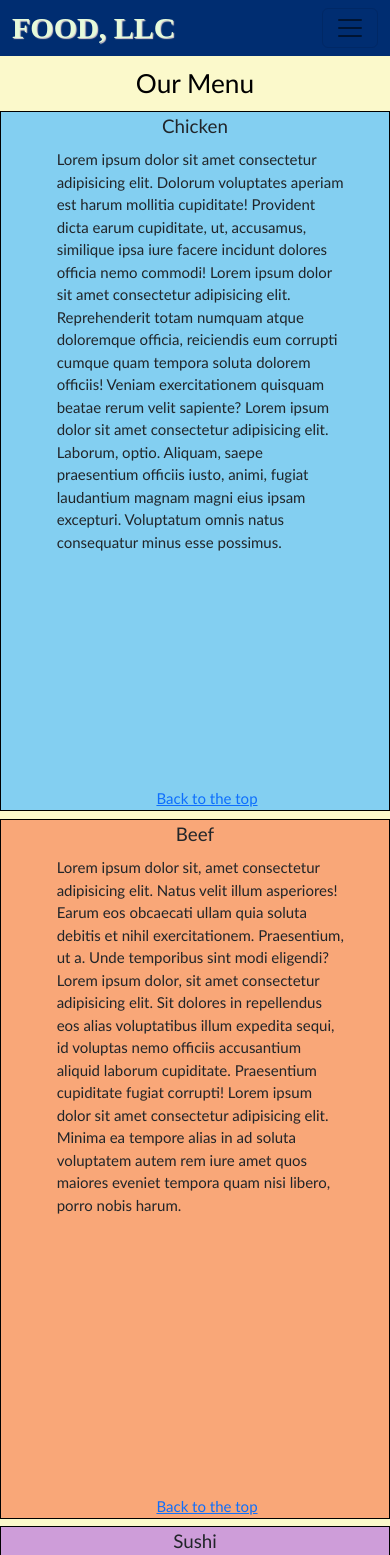
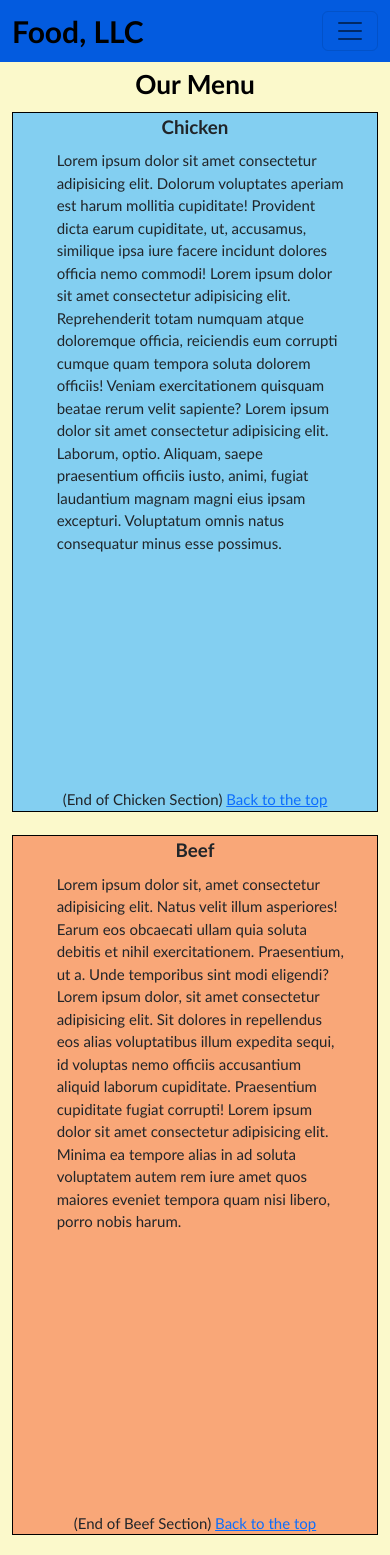
Before and after one commit to JustinkL1/jhu-frontend, a plain HTML site: page module3-solution/index.html in a window 390 px wide. Shown: the top 1555 px of the page. Drawn offline with Linux system fonts and the light colour scheme.

Commit message:
Module 3 v2

```diff
--- a/module3-solution/css/styles.css
+++ b/module3-solution/css/styles.css
@@ -5,32 +5,36 @@ body {
 }
 
 #header-nav {
-  background-color: #002d71;
+  background-color: #035bdf;
   border-radius: 0;
   border: 0;
 }
 
 .navbar-brand h1{ /* Restaurant name */
-  font-family: 'Lora', serif;
-  color: #e6fada;
+  color: black;
   font-size: 1.5em;
-  text-transform: uppercase;
   font-weight: bold;
-  text-shadow: 1px 1px 1px rgb(224, 210, 210);
   margin-top: 0;
   margin-bottom: 0;
-  line-height: .75;
 }
 
 #collapsable-nav{
-  background-color: #d5d4e6;
+  background-color: #0a9bf5;
+}
+
+#collapsable-nav li{
+  border: 2px solid black;
+}
+#collapsable-nav li:hover{
+  background-color: #84cbf7;
 }
 
 #menu-title{
     color: black;
     font-size: 175%;
-    margin-top: 3%;
+    margin-top: 2%;
     margin-bottom: 3%;
+    font-weight: bold;
 }
 
 
@@ -49,29 +53,20 @@ body {
 
 h3 {
   padding:3px;
-  /* border: 1px solid black; */
   font-size: 125%;
-  /* position: absolute; */
   top:0;
   right:0;
+  font-weight: bold;
 }
 
-
-/* #chickenheader {
-  background-color: #83cff1;
-} */
 #chickensection{
   background-color: #83cff1;
 }
-/* #beefheader {
-  background-color: #f9a778;
-} */
+
 #beefsection{
   background-color: #f9a778;
 }
-/* #sushiheader {
-  background-color:#ce9dd9;
-} */
+
 #sushisection{
   background-color: #ce9dd9;
 }
@@ -82,12 +77,8 @@ p{
     margin-right: 7%;
     padding-left: 5%;
     padding-right: 5%;
-    /* position:relative; */
 }
 
-/* .row {
-    width: 100%;
-} */
 
 #backtotop{
   position: absolute;
--- a/module3-solution/index.html
+++ b/module3-solution/index.html
@@ -8,6 +8,7 @@
     <link rel="stylesheet" href="css/bootstrap.min.css" />
     <link rel="stylesheet" href="css/styles.css" />
     <link href='https://fonts.googleapis.com/css?family=Oxygen:400,300,700' rel='stylesheet' type='text/css'>
+
   </head>
   <body>
     <header>
@@ -44,10 +45,11 @@
         </nav>
     </header>
 
-    <div class="container">
-        <div class="row">
+    <div class="container-fluid">
         <h1 id="menu-title" class="text-center">Our Menu</h1>
-            <div id="chickensection" class="col-md-4 col-sm-6 col-xs-12">
+        <div class="row gx-4 gy-3">
+            <div class="col-md-4 col-sm-6 col-xs-12">
+                <div id="chickensection">
                     <h3 id="chickenheader" class="text-center">
                         <span id="food">Chicken</span>
                     </h3>
@@ -56,9 +58,13 @@
                         Lorem ipsum dolor sit amet consectetur adipisicing elit. Reprehenderit totam numquam atque doloremque officia, reiciendis eum corrupti cumque quam tempora soluta dolorem officiis! Veniam exercitationem quisquam beatae rerum velit sapiente?
                         Lorem ipsum dolor sit amet consectetur adipisicing elit. Laborum, optio. Aliquam, saepe praesentium officiis iusto, animi, fugiat laudantium magnam magni eius ipsam excepturi. Voluptatum omnis natus consequatur minus esse possimus.
                     </p>
-                <a class="link-primary d-block d-sm-none" href="#header-nav" id="backtotop">Back to the top</a>
+                    <div id="backtotop" class="d-block d-sm-none">
+                        <span>(End of Chicken Section)</span>
+                        <a class="link-primary" href="#header-nav" >Back to the top</a>
+                    </div>                  </div>
             </div>
-            <div id="beefsection" class="col-md-4 col-sm-6 col-xs-12">
+            <div class="col-md-4 col-sm-6 col-xs-12">
+                <div id="beefsection">
                     <h3 id="beefheader" class="text-center">
                         <span id="food">Beef</span>
                     </h3>
@@ -67,9 +73,14 @@
                         Lorem ipsum dolor, sit amet consectetur adipisicing elit. Sit dolores in repellendus eos alias voluptatibus illum expedita sequi, id voluptas nemo officiis accusantium aliquid laborum cupiditate. Praesentium cupiditate fugiat corrupti!
                         Lorem ipsum dolor sit amet consectetur adipisicing elit. Minima ea tempore alias in ad soluta voluptatem autem rem iure amet quos maiores eveniet tempora quam nisi libero, porro nobis harum.
                     </p>
-                <a class="link-primary d-block d-sm-none" href="#header-nav" id="backtotop">Back to the top</a>
+                    <div id="backtotop" class="d-block d-sm-none">
+                        <span>(End of Beef Section)</span>
+                        <a class="link-primary" href="#header-nav" >Back to the top</a>
                     </div>
-            <div id="sushisection" class="col-md-4 col-sm-12 col-xs-12">
+                </div>
+            </div>
+            <div class="col-md-4 col-sm-12 col-xs-12">
+                <div id="sushisection">
                     <h3 id="sushiheader" class="text-center">
                         <span id="food">Sushi</span>
                     </h3>
@@ -78,7 +89,11 @@
                         Lorem, ipsum dolor sit amet consectetur adipisicing elit. Dolores atque officia nesciunt, voluptas debitis asperiores laborum praesentium odit maxime neque labore dicta voluptatem temporibus nobis. Repudiandae quae nesciunt sapiente aperiam.
                         Lorem ipsum dolor sit amet consectetur adipisicing elit. Numquam in facilis quae mollitia repellat commodi ducimus repudiandae error quisquam nihil, animi quia aliquid deleniti et, necessitatibus est officia totam. Consequatur?
                     </p>
-                <a class="link-primary d-block d-sm-none" href="#header-nav" id="backtotop">Back to the top</a>
+                    <div id="backtotop" class="d-block d-sm-none">
+                        <span>(End of Sushi Section)</span>
+                        <a class="link-primary" href="#header-nav" >Back to the top</a>
+                    </div>
+                </div>
             </div>
         </div>
     </div>
```
Also changed, not shown: 3 other files. Lines whose indentation alone changed are shown as unchanged.
